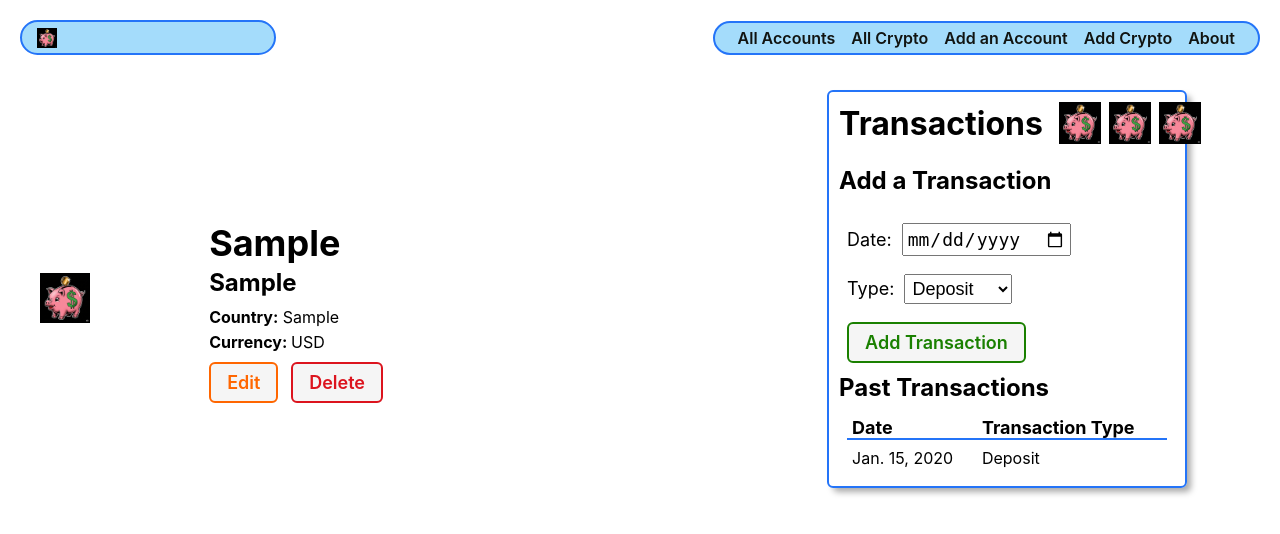
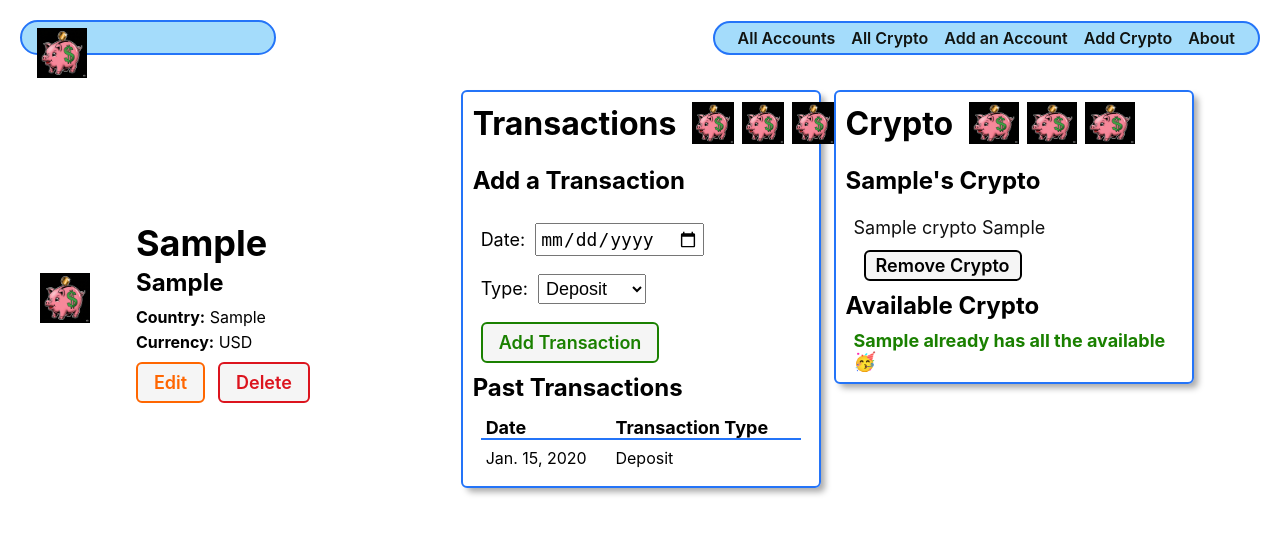
Before and after one commit to diadiaspora/Money_Collector, a Django app: page /accounts/1/ in a window 1280 px wide. Shown: the top 534 px of the page. Run offline with Django 5.2, Linux system fonts and the light colour scheme; tables that the repository leaves empty hold one stand-in row (values such as "Sample post").

Commit message:
cant add or remove crypto

```diff
--- a/main_app/templates/accounts/detail.html
+++ b/main_app/templates/accounts/detail.html
@@ -1,8 +1,10 @@
 {% extends 'base.html' %}
 {% load static %}
+
 {% block head %}
 <link rel="stylesheet" href="{% static 'css/accounts/account-detail.css' %}" />
 {% endblock %}
+
 {% block content %}
 <section class="cat-container">
     <div class="cat-img">
@@ -11,22 +13,14 @@
     <div class="cat-details">
         <h1>{{ account.bank }}</h1>
         <h2>{{ account.type }}</h2>
-
-        <p> <strong> Country:</strong>  {{ account.country }} </p>
-
-        <p> <strong> Currency: </strong> {{ account.currency }}</p>
-
+        <p><strong>Country:</strong> {{ account.country }}</p>
+        <p><strong>Currency:</strong> {{ account.currency }}</p>
         <div class="cat-actions">
-
             <a href="{% url 'account-update' account.id %}" class="btn warn">Edit</a>
-
-
             <a href="{% url 'account-delete' account.id %}" class="btn danger">Delete</a>
-
         </div>
     </div>
 
-        <!-- Existing cat-container above -->
     <div class="feedings-toy-container">
         <section class="feedings">
             <div class="subsection-title">
@@ -36,15 +30,15 @@
                 <img src="{% static 'images/pig.png' %}" alt="A pig" />
             </div>
             <h3>Add a Transaction</h3>
-                <!-- Add just above the feedings table -->
-                <form   action="{% url 'add-transaction' account.id %}" method="post" class="subsection-content" autocomplete="off">
+            <form action="{% url 'add-transaction' account.id %}" method="post" class="subsection-content"
+                autocomplete="off">
                 {% csrf_token %}
                 {{ transaction_form.as_p }}
                 <button type="submit" class="btn submit">Add Transaction</button>
             </form>
-                <h3> Past Transactions</h3>
+
+            <h3>Past Transactions</h3>
             {% if account.transaction_set.all.count %}
-
             <table>
                 <thead>
                     <tr>
@@ -55,21 +49,69 @@
                 <tbody>
                     {% for transaction in account.transaction_set.all %}
                     <tr>
-                            <td>{{transaction.date}}</td>
-                            <td>{{transaction.get_type_display}}</td>
+                        <td>{{ transaction.date }}</td>
+                        <td>{{ transaction.get_type_display }}</td>
                     </tr>
                     {% endfor %}
                 </tbody>
             </table>
             {% else %}
             <div class="subsection-content">
-                    <p>⚠️ {{account.bank}} has no transactions!</p>
+                <p>⚠️ {{ account.bank }} has no transactions!</p>
             </div>
             {% endif %}
         </section>
+
+        <section class="toys">
+            <div class="subsection-title">
+                <h2>Crypto</h2>
+                <img src="{% static 'images/pig.png' %}" alt="pig" style="width: 50px;" />
+                <img src="{% static 'images/pig.png' %}" alt="A pig" style="width: 50px;" />
+                <img src="{% static 'images/pig.png' %}" alt="A pig" style="width: 50px;" />
             </div>
+
+            <h3>{{ account.bank }}'s Crypto</h3>
+            <div class="subsection-content">
+                {% if account.crypto.count %}
+                {% for crypto in account.crypto.all %}
+                <div class="toy-container">
+                    <a href="{% url 'crypto-detail' crypto.id %}">
+                        <p>{{ crypto.name }} {{ crypto.price_usd }}</p>
+                    </a>
+                    <form action="{% url 'remove-toy' cat.id toy.id %}" method="post">
+                        {% csrf_token %}
+                        <button type="submit" class="btn btn-danger">Remove Crypto</button>
+                    </form>
 
 
 
+                </div>
+                {% endfor %}
+                {% else %}
+                <p class="no-toys">{{ account.bank }} doesn't have any crypto yet!</p>
+                {% endif %}
+            </div>
+
+            <h3>Available Crypto</h3>
+            <div class="subsection-content">
+                {% if cryptos.count %}
+                {% for crypto in cryptos %}
+                <div class="toy-container">
+                    <a href="{% url 'crypto-detail' crypto.id %}">
+                        <p>A {{ crypto.name }} {{ crypto.price_usd }}</p>
+                    </a>
+                    <form action="{% url 'associate-crypto' account.id crypto.id %}" method="post">
+                        {% csrf_token %}
+                        <button type="submit" class="btn submit">Buy Crypto</button>
+                    </form>
+
+                </div>
+                {% endfor %}
+                {% else %}
+                <p class="all-toys">{{ account.bank }} already has all the available 🥳</p>
+                {% endif %}
+            </div>
+        </section>
+    </div>
 </section>
 {% endblock %}
--- a/main_app/templates/base.html
+++ b/main_app/templates/base.html
@@ -18,7 +18,7 @@
     <header>
         <div class="header-logo-container">
             <a href="{% url 'home' %}" class="header-img" >
-                <img src="{% static 'images/pig.png' %}" alt="The Money Collector Logo" class="header-img" />
+                <img src="{% static 'images/pig.png' %}" alt="The Money Collector Logo" class="header-img" style="width: 50px;"/>
             </a>
         </div>
         <nav>
--- a/main_app/templates/home.html
+++ b/main_app/templates/home.html
@@ -4,7 +4,7 @@
 
 <section class="logo-container">
     <div class="cat-container">
-        <img src="{% static 'images/pig.png' %}" alt="The Cat Collector Cat" style="width: 350px;"/>
+        <img src="{% static 'images/pig.png' %}" alt="pig" style="width: 50px;"/>
     </div>
     <h1> The Money Collector</h1>
     <!-- <img src="{% static 'images/logotype.svg' %}" alt="Text reads: Cat Collector" /> -->
--- a/main_app/templates/main_app/account_form.html
+++ b/main_app/templates/main_app/account_form.html
@@ -10,7 +10,7 @@
     <h1>Edit {{ account.bank }}</h1>
     {% else %}
     <h1>Add an Account</h1>
-    <img src="{% static 'images/pig.png' %}" alt="money pig" />
+    <img src="{% static 'images/pig.png' %}" alt="money pig" style="width: 50px;"/>
     {% endif %}
 </div>
 
--- a/main_app/templates/main_app/crypto_confirm_delete.html
+++ b/main_app/templates/main_app/crypto_confirm_delete.html
@@ -3,7 +3,7 @@
 {% block content %}
 
 <div class="page-header">
-    <h1>Delete Toy?</h1>
+    <h1>Delete Crypto?</h1>
     <img src="{% static 'images/pig.png' %}" alt="A pig" />
 </div>
 <h2>Are you sure you want to delete {{ crypto.name }}?</h2>
--- a/main_app/templates/main_app/crypto_detail.html
+++ b/main_app/templates/main_app/crypto_detail.html
@@ -9,7 +9,7 @@
     <div class="card-bg" style="background-color: black"></div>
     <div class="card-content">
         <h2>{{ crypto.name }}</h2>
-        <p>A {{ crypto.price_usd }} toy</p>
+        <p>A {{ crypto.price_usd }} crypto</p>
     </div>
 </div>
 <a href="{% url 'crypto-update' crypto.id %}" class="btn warn">Edit</a>
--- a/main_app/templates/main_app/crypto_form.html
+++ b/main_app/templates/main_app/crypto_form.html
@@ -10,7 +10,7 @@
     {% else %}
     <h1>Add a Crypto</h1>
     {% endif %}
-    <img src="{% static 'images/pig.png' %}" alt="A pig" />
+    <img src="{% static 'images/pig.png' %}" alt="A pig" style="width: 50px;"/>
 </div>
 <form action="" method="post" class="form-container" autocomplete="off">
     {% csrf_token %}
--- a/main_app/urls.py
+++ b/main_app/urls.py
@@ -6,17 +6,20 @@ urlpatterns = [
   path('about/', views.about, name='about'),
   path('accounts/', views.account_index, name='account-index'),
   path('accounts/<int:account_id>/', views.account_detail, name='account-detail'),
-    path('accounts/create/', views.AccountCreate.as_view(), name='account-create'),
-      path('accounts/<int:pk>/update/', views.AccountUpdate.as_view(), name='account-update'),
-    path('accounts/<int:pk>/delete/', views.AccountDelete.as_view(), name='account-delete'),
+  path('accounts/create/', views.AccountCreate.as_view(), name='account-create'),
+  path('accounts/<int:pk>/update/', views.AccountUpdate.as_view(), name='account-update'),
+  path('accounts/<int:pk>/delete/', views.AccountDelete.as_view(), name='account-delete'),
   path(
         'accounts/<int:account_id>/add-transaction/',
         views.add_transaction,
         name='add-transaction'
     ),
-    path('crypto/create/', views.CryptoCreate.as_view(), name='crypto-create'),
-path('crypto/<int:pk>/', views.CryptoDetail.as_view(), name='crypto-detail'),
-path('crypto/', views.CryptoList.as_view(), name='crypto-index'),
-    path('crypto/<int:pk>/update/', views.CryptoUpdate.as_view(), name='crypto-update'),
-    path('crypto/<int:pk>/delete/', views.CryptoDelete.as_view(), name='crypto-delete'),
+  path('crypto/create/', views.CryptoCreate.as_view(), name='crypto-create'),
+  path('crypto/<int:pk>/', views.CryptoDetail.as_view(), name='crypto-detail'),
+  path('crypto/', views.CryptoList.as_view(), name='crypto-index'),
+  path('crypto/<int:pk>/update/', views.CryptoUpdate.as_view(), name='crypto-update'),
+  path('crypto/<int:pk>/delete/', views.CryptoDelete.as_view(), name='crypto-delete'),
+  path('accounts/<int:account_id>/associate-crypto/<int:crypto_id>/', views.associate_crypto, name='associate-crypto'),
+  path('accounts/<int:account_id>/remove-crypto/<int:crypto_id>/', views.remove_crypto, name='remove-crypto'),
+
 ]
--- a/main_app/views.py
+++ b/main_app/views.py
@@ -1,4 +1,4 @@
-from django.shortcuts import render, redirect
+from django.shortcuts import render, redirect, get_object_or_404
 from django.views.generic.edit import CreateView, UpdateView, DeleteView
 from django.views.generic import ListView, DetailView
 from .models import Account, Crypto
@@ -6,7 +6,7 @@ from .forms import TransactionForm
 
 class AccountCreate(CreateView):
     model = Account
-    fields = '__all__'
+    fields =  ['bank', 'type', 'country', 'currency']
 
 class CryptoCreate(CreateView):
       model = Crypto
@@ -57,11 +57,12 @@ def account_index(request):
 
 def account_detail(request, account_id):
   account = Account.objects.get(id=account_id)
-
+  cryptos_account_doesnt_have = Crypto.objects.exclude(id__in = account.crypto.all().values_list('id'))
   transaction_form = TransactionForm()
   return render(request, 'accounts/detail.html', {
-        # include the cat and feeding_form in the context
-        'account': account, 'transaction_form': transaction_form
+        'account': account,
+        'transaction_form': transaction_form,
+        'cryptos' : cryptos_account_doesnt_have
     })
 
 def add_transaction(request, account_id):
@@ -83,3 +84,13 @@ class CryptoUpdate(UpdateView):
 class CryptoDelete(DeleteView):
     model = Crypto
     success_url = '/crypto/'
+
+def associate_crypto(request, account_id, crypto_id):
+    Account.objects.get(id=account_id).cryptos.add(crypto_id)
+    return redirect('account-detail', account_id=account_id)
+
+def remove_crypto(request, account_id, crypto_id):
+    account = get_object_or_404(Account, id=account_id)
+    crypto = get_object_or_404(Crypto, id=crypto_id)
+    account.crypto.remove(crypto)
+    return redirect('account-detail', account_id=account.id)
```
Also changed, not shown: main_app/models.py (+22 -19 lines), main_app/templates/main_app/crypto_list.html (+5 -5 lines), main_app/migrations/0006_account_crypto.py (added). Lines whose indentation alone changed are shown as unchanged.
